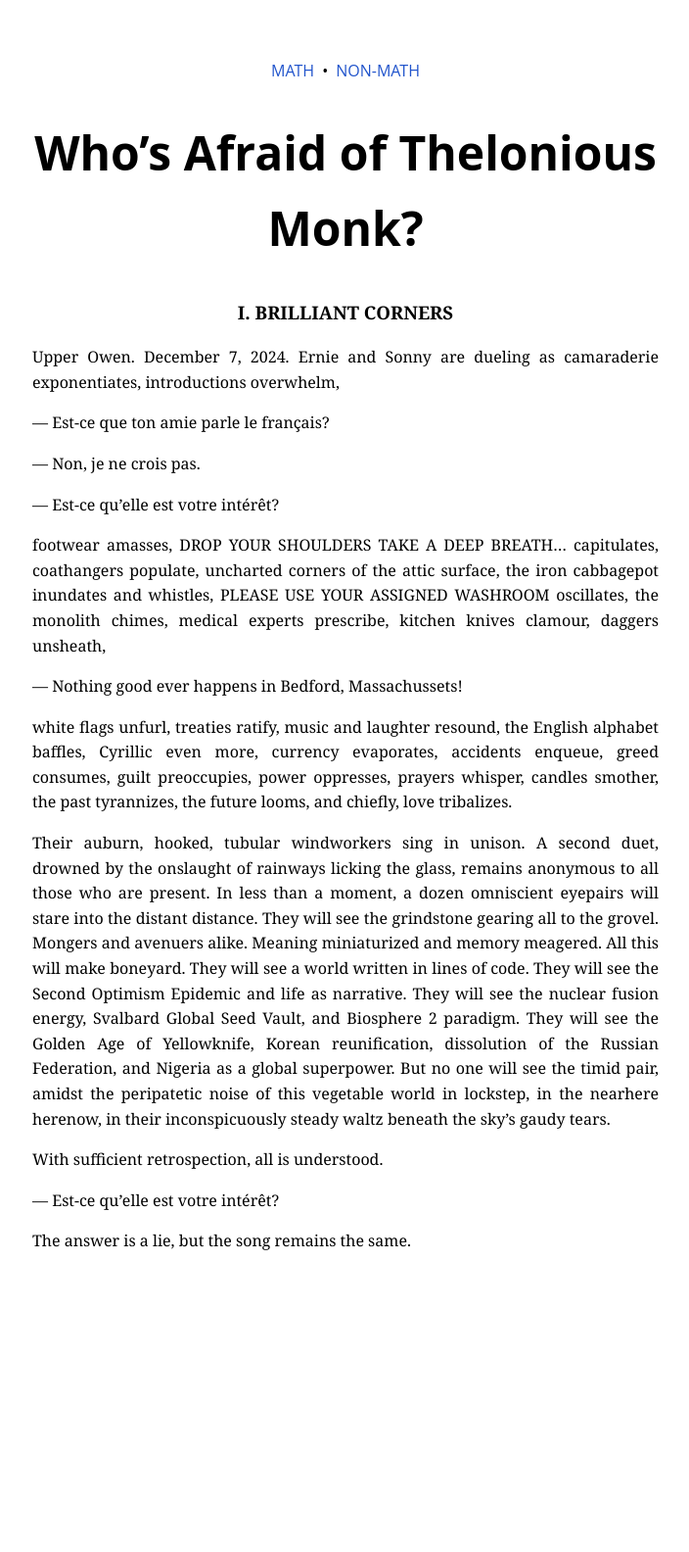
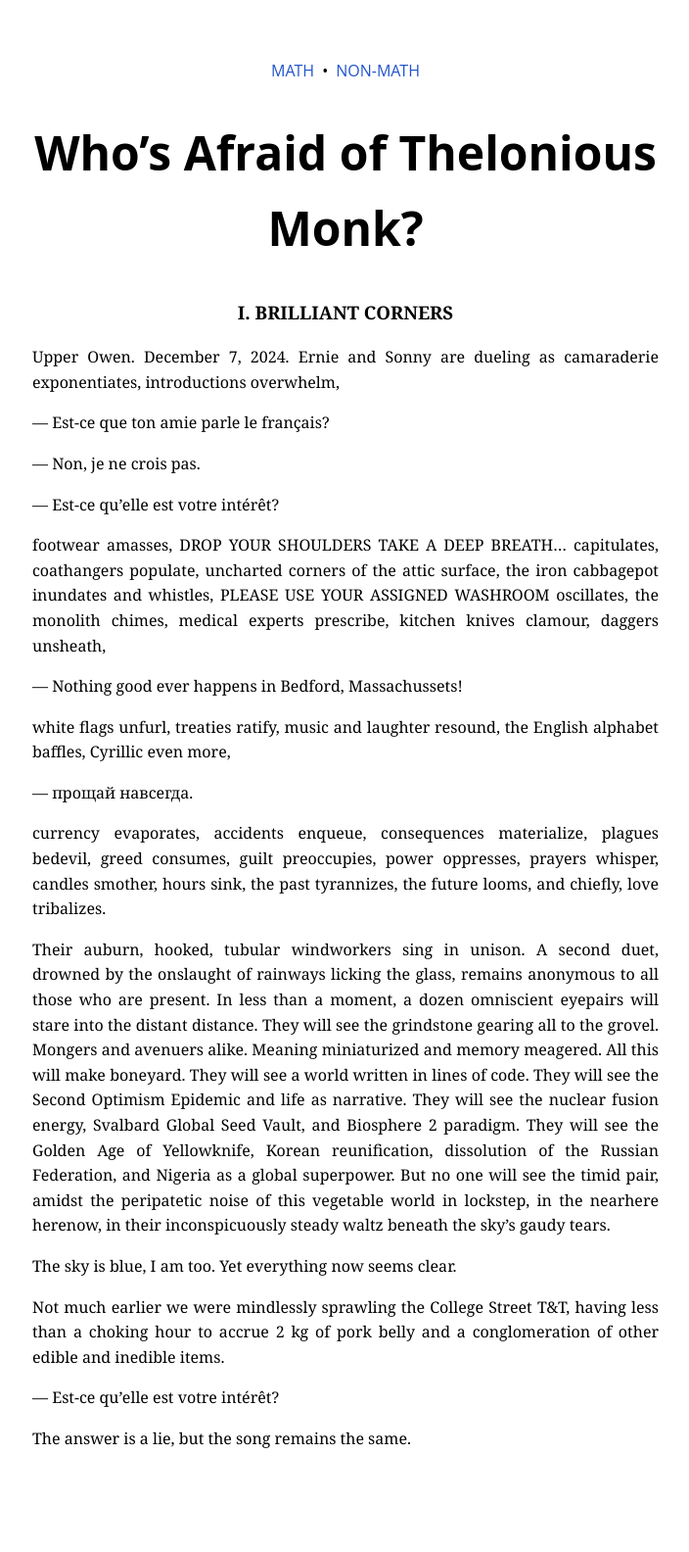
Before and after one commit to williamrygao/williamrygao.github.io, a Jekyll site: the page built from monk.md, in a window 1280 px wide. Shown: the whole page at 98% size, without its empty margins (287-991 px from the left). Built offline with Jekyll 4.4.1, drawn with Linux system fonts in a browser that asks for light colours; before the commit the page ends 1382 px from its top, so only the background shows below that.

```diff
--- a/monk.md
+++ b/monk.md
@@ -19,11 +19,17 @@ footwear amasses, DROP YOUR SHOULDERS TAKE A DEEP BREATH... capitulates, coathan
 
 — Nothing good ever happens in Bedford, Massachussets!
 
-white flags unfurl, treaties ratify, music and laughter resound, the English alphabet baffles, Cyrillic even more, currency evaporates, accidents enqueue, greed consumes, guilt preoccupies, power oppresses, prayers whisper, candles smother, the past tyrannizes, the future looms, and chiefly, love tribalizes.
+white flags unfurl, treaties ratify, music and laughter resound, the English alphabet baffles, Cyrillic even more,
+
+— прощай навсегда.
+
+currency evaporates, accidents enqueue, consequences materialize, plagues bedevil, greed consumes, guilt preoccupies, power oppresses, prayers whisper, candles smother, hours sink, the past tyrannizes, the future looms, and chiefly, love tribalizes.
 
 Their auburn, hooked, tubular windworkers sing in unison. A second duet, drowned by the onslaught of rainways licking the glass, remains anonymous to all those who are present. In less than a moment, a dozen omniscient eyepairs will stare into the distant distance. They will see the grindstone gearing all to the grovel. Mongers and avenuers alike. Meaning miniaturized and memory meagered. All this will make boneyard. They will see a world written in lines of code. They will see the Second Optimism Epidemic and life as narrative. They will see the nuclear fusion energy, Svalbard Global Seed Vault, and Biosphere 2 paradigm. They will see the Golden Age of Yellowknife, Korean reunification, dissolution of the Russian Federation, and Nigeria as a global superpower. But no one will see the timid pair, amidst the peripatetic noise of this vegetable world in lockstep, in the nearhere herenow, in their inconspicuously steady waltz beneath the sky's gaudy tears.
 
-With sufficient retrospection, all is understood.
+The sky is blue, I am too. Yet everything now seems clear.
+
+Not much earlier we were mindlessly sprawling the College Street T&T, having less than a choking hour to accrue 2 kg of pork belly and a conglomeration of other edible and inedible items.
 
 — Est-ce qu'elle est votre intérêt?
 
```
Also changed, not shown: math.md (+1 -1 lines), assets/images/segno.png (deleted), 1 other file.
